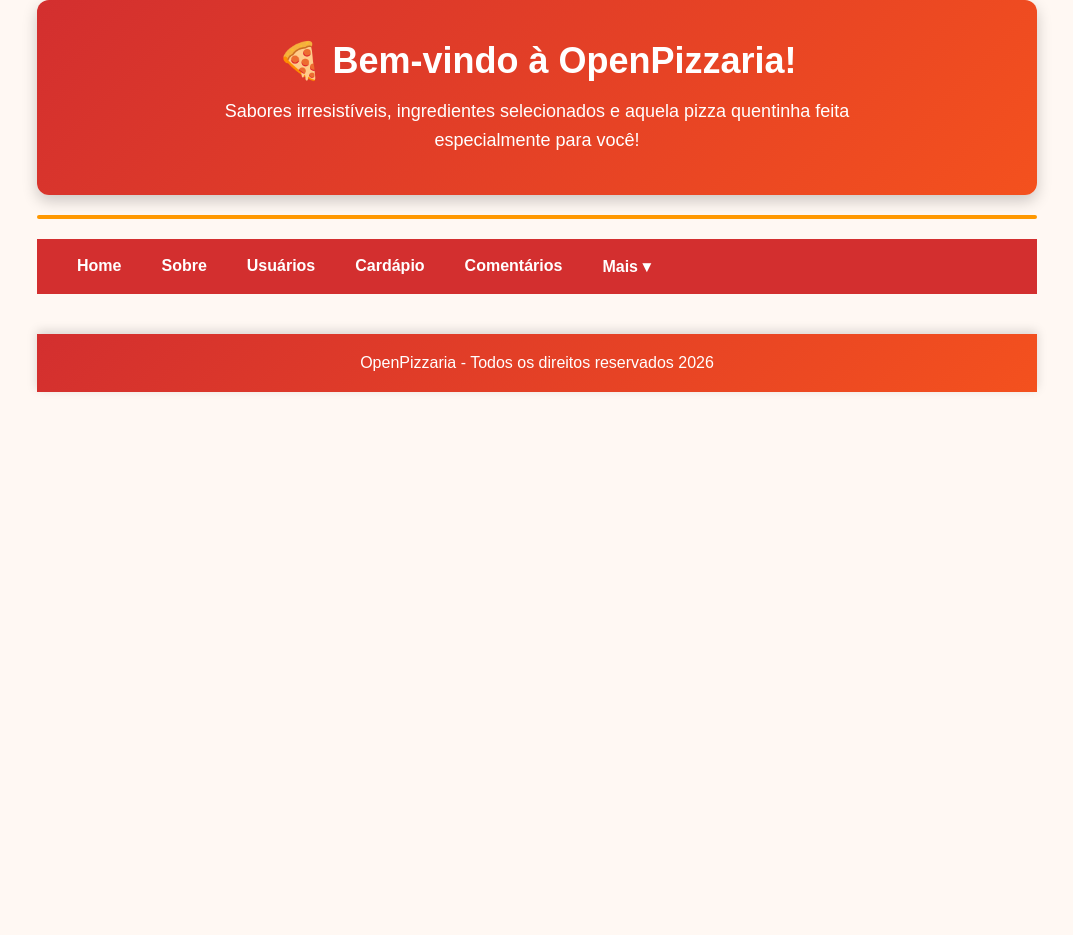
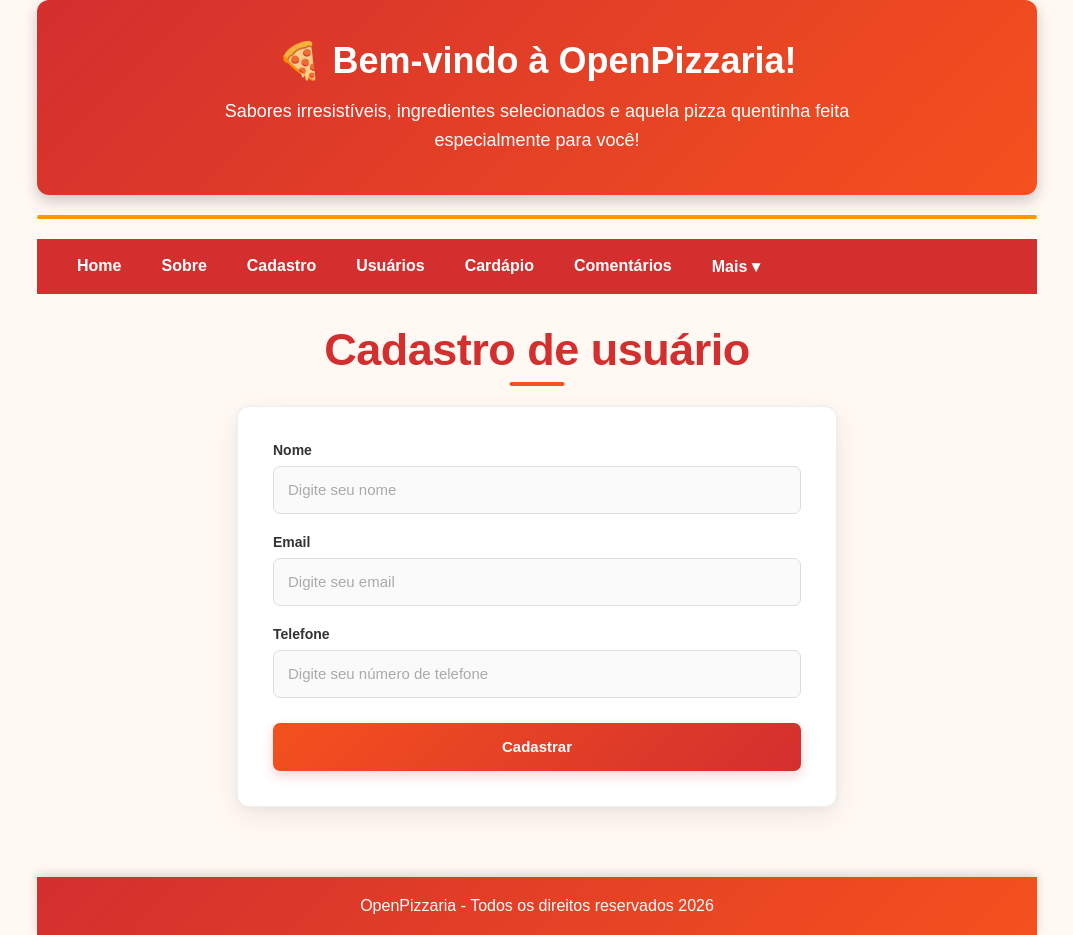
Before and after one commit to Igorz08/domando-gpt, a React (Vite) app in the folder open-pizzaria/: page /cadastro in a window 1280 px wide. Shown: the whole page, without its empty margins (103-1176 px from the left). Before the commit the page ends 800 px from the top, so only its background shows below. Built offline with nearby package versions, Linux system fonts and the light colour scheme.

Commit message:
feat: fazendo página de cadastro e página 404

```diff
--- a/open-pizzaria/db.json
+++ b/open-pizzaria/db.json
@@ -13,7 +13,7 @@
     {"nome": "Sarah Almeida", "text": "Top", "nota": 5},
     {"nome": "Saraah Almeida", "text": "Top demais", "nota": 4.5},
     {"nome": "Saarah Almeida", "text": "mto loko", "nota": 5},
-    {"nome": "Saaraah Almeida", "text": "to ficando sem ideia", "nota": 5}
+    {"nome": "Saaraah Almeida", "text": "to ficando sem ideia oq colocar de comentario", "nota": 5}
   ],
   "profile": {
     "name": "typicode"
--- a/open-pizzaria/src/Components/Menu/index.jsx
+++ b/open-pizzaria/src/Components/Menu/index.jsx
@@ -11,6 +11,9 @@ const Menu = () => {
                 </li>
                 <li>
                     <Link to="/sobre">Sobre</Link>
+                </li>
+                 <li>
+                    <Link to="/cadastro">Cadastro</Link>
                 </li>
                  <li>
                     <Link to="/users">Usuários</Link>
--- /dev/null
+++ b/open-pizzaria/src/Pages/Cadastro/Cadastro.css
@@ -0,0 +1,201 @@
+.containerCadastro {
+
+  display: flex;
+  flex-direction: column;
+  align-items: center;
+  justify-content: center;
+
+  padding: 30px 20px;
+
+  box-sizing: border-box;
+
+  font-family:
+    Arial,
+    Helvetica,
+    sans-serif;
+}
+
+/* Título */
+.containerCadastro h1 {
+  position: relative;
+
+  margin: 0 0 30px;
+
+  color: #d32f2f;
+
+  font-size: 45px;
+  font-weight: 700;
+  letter-spacing: -0.5px;
+}
+
+/* Pequena linha abaixo do título */
+.containerCadastro h1::after {
+  content: "";
+
+  position: absolute;
+
+  width: 55px;
+  height: 4px;
+
+  left: 50%;
+  bottom: -10px;
+
+  transform: translateX(-50%);
+
+  border-radius: 10px;
+
+  background: #f4511e;
+}
+
+/* Card do formulário */
+.containerCadastro form {
+  width: 100%;
+  max-width: 600px;
+
+  padding: 35px;
+
+  box-sizing: border-box;
+
+  background: #fff;
+
+  border: 1px solid #eee;
+  border-radius: 12px;
+
+  box-shadow:
+    0 10px 30px rgba(0, 0, 0, 0.07),
+    0 2px 8px rgba(0, 0, 0, 0.04);
+}
+
+/* Cada campo */
+.form-control {
+  display: flex;
+  flex-direction: column;
+
+  margin-bottom: 20px;
+}
+
+.form-control:last-of-type {
+  margin-bottom: 25px;
+}
+
+/* Labels */
+.form-control label {
+  margin-bottom: 8px;
+
+  color: #333;
+
+  font-size: 14px;
+  font-weight: 600;
+}
+
+/* Inputs */
+.form-control input {
+  width: 100%;
+  height: 48px;
+
+  padding: 0 14px;
+
+  box-sizing: border-box;
+
+  border: 1px solid #ddd;
+  border-radius: 7px;
+
+  background: #fafafa;
+
+  color: #333;
+
+  font-size: 15px;
+
+  outline: none;
+
+  transition:
+    border-color 0.2s ease,
+    background 0.2s ease,
+    box-shadow 0.2s ease;
+}
+
+/* Input quando selecionado */
+.form-control input:focus {
+  border-color: #f4511e;
+
+  background: #fff;
+
+  box-shadow:
+    0 0 0 3px rgba(244, 81, 30, 0.12);
+}
+
+/* Placeholder */
+.form-control input::placeholder {
+  color: #aaa;
+}
+
+/* Botão */
+.botaoCadastro {
+  width: 100%;
+  height: 48px;
+
+  border: none;
+  border-radius: 7px;
+
+  background: linear-gradient(
+    135deg,
+    #f4511e,
+    #d32f2f
+  );
+
+  color: #fff;
+
+  font-size: 15px;
+  font-weight: 700;
+
+  cursor: pointer;
+
+  box-shadow:
+    0 5px 12px rgba(211, 47, 47, 0.2);
+
+  transition:
+    transform 0.2s ease,
+    box-shadow 0.2s ease,
+    filter 0.2s ease;
+}
+
+/* Hover do botão */
+.botaoCadastro:hover {
+  transform: translateY(-2px);
+
+  box-shadow:
+    0 8px 18px rgba(211, 47, 47, 0.28);
+
+  filter: brightness(1.05);
+}
+
+/* Clique */
+.botaoCadastro:active {
+  transform: translateY(0);
+
+  box-shadow:
+    0 3px 8px rgba(211, 47, 47, 0.2);
+}
+
+/* Acessibilidade */
+.botaoCadastro:focus-visible {
+  outline: 3px solid rgba(244, 81, 30, 0.25);
+  outline-offset: 3px;
+}
+
+/* Responsividade */
+@media (max-width: 500px) {
+  .containerCadastro {
+    padding: 25px 15px;
+  }
+
+  .containerCadastro h1 {
+    font-size: 27px;
+    text-align: center;
+  }
+
+  .containerCadastro form {
+    padding: 25px 20px;
+    border-radius: 10px;
+  }
+}
--- /dev/null
+++ b/open-pizzaria/src/Pages/Cadastro/index.jsx
@@ -0,0 +1,56 @@
+import React, { useState } from 'react'
+import './Cadastro.css'
+
+export default function Cadastro() {
+    // Estado para armazenar os dados do formulario
+    const [formData, setFormData] = useState({
+        nome: "",
+        email: "",
+        telefone: ""
+    })
+
+  return (
+    <main className="containerCadastro">
+      <h1>Cadastro de usuário</h1>
+
+      <form>
+        <article className="form-control">
+          <label htmlFor="nome">Nome</label>
+          <input
+            type="text"
+            id="nome"
+            name="nome"
+            placeholder='Digite seu nome'
+            value={formData.nome}
+          />
+        </article>
+
+        <article className="form-control">
+          <label htmlFor="email">Email</label>
+          <input
+            type="email"
+            id="email"
+            name="email"
+            placeholder='Digite seu email'
+            value={formData.email}
+          />
+        </article>
+
+        <article className="form-control">
+          <label htmlFor="telefone">Telefone</label>
+          <input
+            type="tel"
+            id="telefone"
+            name="telefone"
+            placeholder='Digite seu número de telefone'
+            value={formData.telefone}
+          />
+        </article>
+
+        <button className="botaoCadastro" type="submit">
+          Cadastrar
+        </button>
+      </form>
+    </main>
+  )
+}
--- /dev/null
+++ b/open-pizzaria/src/Pages/NotFound/NotFound.css
@@ -0,0 +1,89 @@
+.not-found {
+  display: flex;
+  align-items: center;
+  justify-content: center;
+
+  padding: 20px;
+
+    margin-top: 35px;
+    border-radius: 20px;
+    box-shadow: 0 8px 25px rgba(0, 0, 0, 0.12);
+
+  background: #fafafa;
+  font-family: Arial, Helvetica, sans-serif;
+
+  text-align: center;
+}
+
+.not-found__content {
+  width: 100%;
+  max-width: 500px;
+}
+
+.not-found__code {
+  display: block;
+
+  margin-bottom: 10px;
+
+  font-size: 140px;
+  font-weight: 800;
+
+  color: #d32f2f;
+  letter-spacing: -2px;
+}
+
+.not-found h1 {
+  margin: 0 0 12px;
+
+  font-size: 32px;
+  font-weight: 700;
+
+  color: #222;
+}
+
+.not-found p {
+  margin: 0 auto 28px;
+
+  max-width: 420px;
+
+  font-size: 16px;
+  line-height: 1.6;
+
+  color: #666;
+}
+
+.not-found__button {
+  display: inline-block;
+
+  padding: 12px 24px;
+
+  border-radius: 6px;
+
+  background: #f4511e;
+  color: white;
+
+  font-size: 15px;
+  font-weight: 600;
+
+  text-decoration: none;
+
+  transition: background 0.2s ease;
+}
+
+.not-found__button:hover {
+  background: #d32f2f;
+}
+
+@media (max-width: 500px) {
+  .not-found__code {
+    font-size: 100px;
+  }
+
+  .not-found h1 {
+    font-size: 26px;
+  }
+
+  .not-found p {
+    font-size: 15px;
+  }
+}
--- /dev/null
+++ b/open-pizzaria/src/Pages/NotFound/index.jsx
@@ -0,0 +1,23 @@
+import React from 'react'
+import './NotFound.css'
+
+export default function index() {
+  return (
+    <main className="not-found">
+      <div className="not-found__content">
+        <span className="not-found__code">404</span>
+
+        <h1>Página não encontrada</h1>
+
+        <p>
+          Desculpe, a página que você está procurando não existe
+          ou foi movida para outro endereço.
+        </p>
+
+        <a href="/" className="not-found__button">
+          Voltar para o início
+        </a>
+      </div>
+    </main>
+  )
+}
--- a/open-pizzaria/src/Router.jsx
+++ b/open-pizzaria/src/Router.jsx
@@ -1,11 +1,13 @@
 import React from 'react'
 import { BrowserRouter, Route, Routes } from 'react-router-dom'
+import Menu from './Components/Menu'
 import Home from './Pages/Home'
 import Sobre from './Pages/Sobre'
 import Cardapio from './Pages/Cardapio'
-import Menu from './Components/Menu'
 import Users from './Pages/Users'
 import Comentario from './Pages/Comentario'
+import NotFound from './Pages/NotFound'
+import Cadastro from './Pages/Cadastro'
 
 export default function Router() {
   return (
@@ -20,6 +22,8 @@ export default function Router() {
             <Route path="/cardapio" element={<Cardapio />} />
             <Route path="/users" element={<Users />} />
             <Route path="/comentario" element={<Comentario />} />
+            <Route path="/cadastro" element={<Cadastro />} />
+            <Route path="*" element={<NotFound />} />
 
         </Routes>
     </BrowserRouter>
--- a/open-pizzaria/src/main.jsx
+++ b/open-pizzaria/src/main.jsx
@@ -1,6 +1,6 @@
 import { StrictMode } from 'react'
 import { createRoot } from 'react-dom/client'
-import App from './App.jsx'
+import App from '../App.jsx'
 
 createRoot(document.getElementById('root')).render(
 
```
Also changed, not shown: open-pizzaria/App.jsx (renamed from open-pizzaria/src/App.jsx, +3 -4 lines), open-pizzaria/Global.css (renamed from open-pizzaria/src/Global.css).
